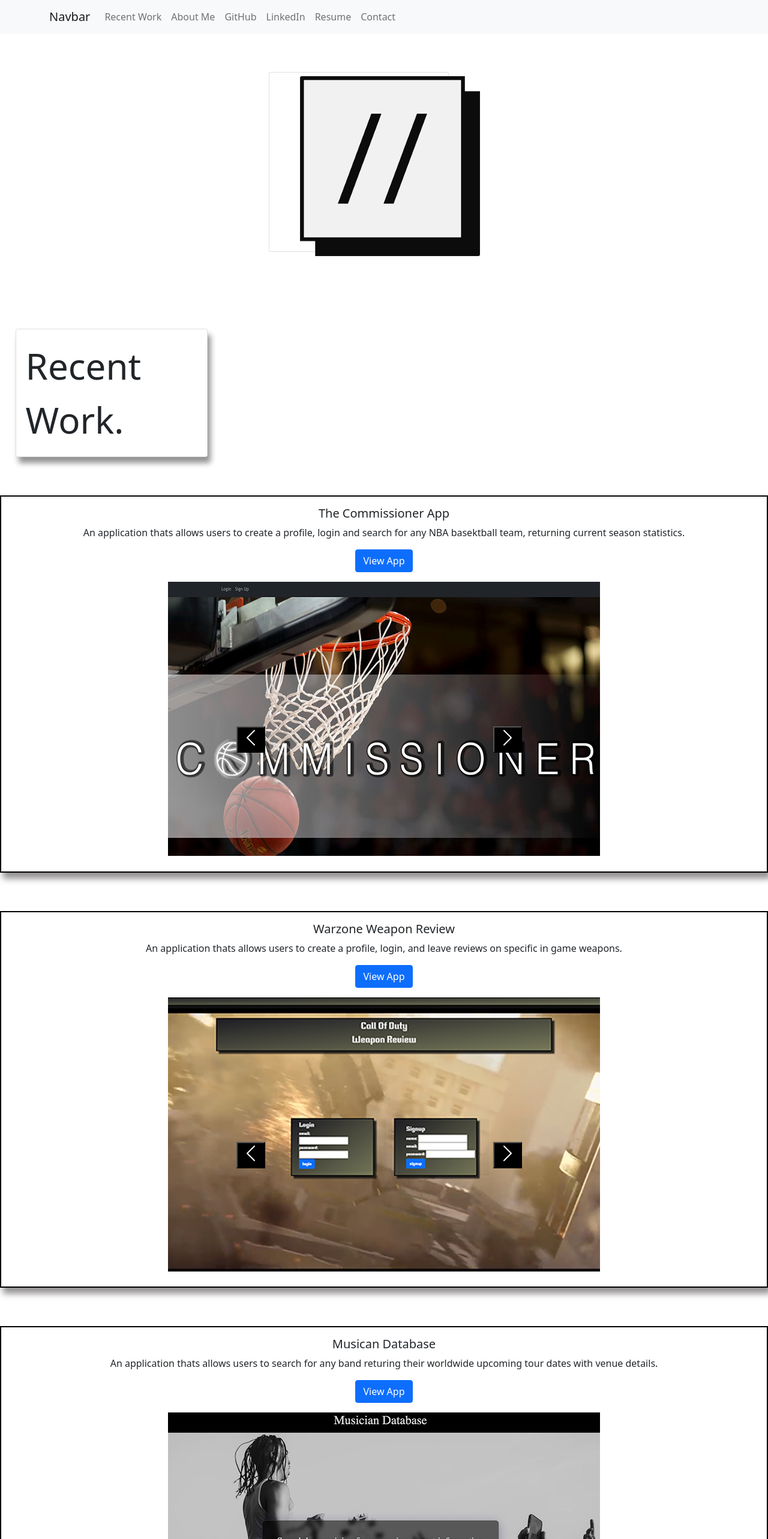
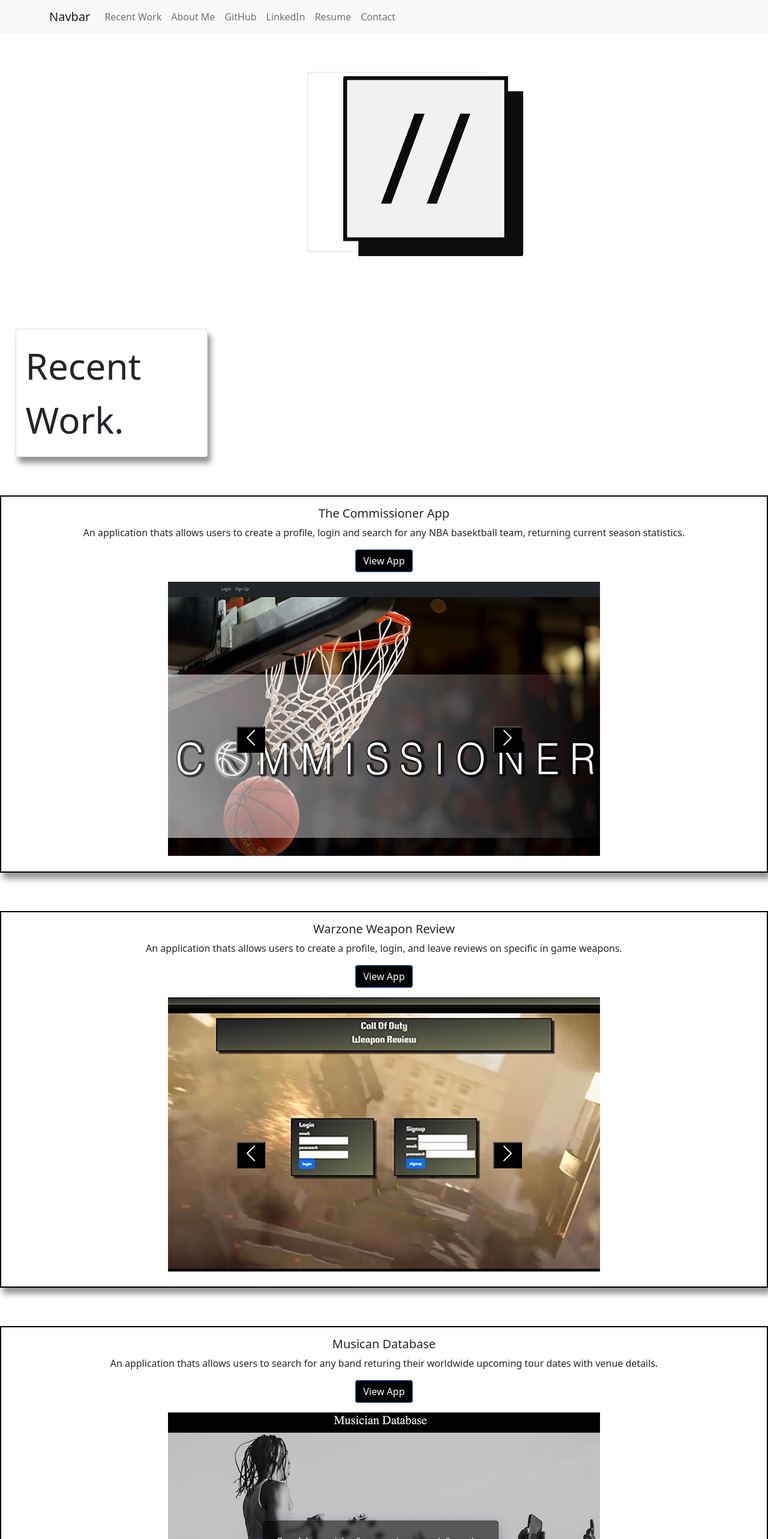
Before and after one commit to JayBarbanel/JayBarbanel_React_Portfolio, a React (Create React App) app: page / in a window 1280 px wide. Shown: the top 2566 px of the page at 60% size. Built offline with nearby package versions, Linux system fonts and the light colour scheme.

Commit message:
nav bar is now functional, added form on contact me section

```diff
--- a/package.json
+++ b/package.json
@@ -3,6 +3,9 @@
   "version": "0.1.0",
   "private": true,
   "dependencies": {
+    "@fortawesome/fontawesome-svg-core": "^1.3.0",
+    "@fortawesome/free-solid-svg-icons": "^6.0.0",
+    "@fortawesome/react-fontawesome": "^0.1.17",
     "@testing-library/jest-dom": "^5.16.1",
     "@testing-library/react": "^12.1.2",
     "@testing-library/user-event": "^13.5.0",
--- a/src/App.css
+++ b/src/App.css
@@ -13,7 +13,7 @@
 align-items: center;
 justify-content: center;
 display: flex;
-margin-left: 35%;
+margin-left: 40%;
 margin-top: 5%;
 
 }
@@ -68,6 +68,9 @@ margin-top: 5%;
   height:300px;
 }
 
+#sub-btn{
+  margin-top: 17px;
+}
 
 
 @media (prefers-reduced-motion: no-preference) {
--- a/src/components/About.js
+++ b/src/components/About.js
@@ -6,6 +6,7 @@ import "./Warzone.css"
 function About (){
     return (
         <div class="About w-100">
+          <element id="aboutme"/>
   <div class="card-body">
     <p class="about-text">For the past several years, I worked in the photography industry as an Agent and Producer <br/>
     to some of Los Angeles' and New Yorks' top photographers and directors.<br/>
--- a/src/components/Commissioner.js
+++ b/src/components/Commissioner.js
@@ -9,10 +9,11 @@ import "./Warzone.css"
 function Commissioner() {
     return (
         <div class="cardWZ">
-             <div class="card-body">
+          <element id="recentwork"/>
+        <div class="card-body">
     <h5 class="card-title">The Commissioner App</h5>
     <p class="card-text">An application thats allows users to create a profile, login and search for any NBA basektball team, returning current season statistics.</p>
-    <a href="https://peaceful-cliffs-88132.herokuapp.com/" class="btn btn-primary">View App</a>
+    <a id="view" href="https://peaceful-cliffs-88132.herokuapp.com/" class="btn btn-primary">View App</a>
   </div>
         <div id="carouselExampleControlsNoTouching1" class="carousel slide" data-bs-touch="false" data-bs-interval="false">
   <div class="carousel-inner">
--- a/src/components/MusicianDB.js
+++ b/src/components/MusicianDB.js
@@ -11,7 +11,7 @@ function MusicianDB () {
              <div class="card-body">
     <h5 class="card-title">Musican Database</h5>
     <p class="card-text">An application thats allows users to search for any band returing their worldwide upcoming tour dates with venue details.</p>
-    <a href="https://jaybarbanel.github.io/Musicain_Database/ " class="btn btn-primary">View App</a>
+    <a id="view" href="https://jaybarbanel.github.io/Musicain_Database/ " class="btn btn-primary">View App</a>
   </div>
         <div id="carouselExampleControlsNoTouching3" class="carousel slide" data-bs-touch="false" data-bs-interval="false">
   <div class="carousel-inner">
--- a/src/components/NavBar.js
+++ b/src/components/NavBar.js
@@ -12,12 +12,12 @@ return (
     <Container>
     <Navbar.Brand href="#home">Navbar</Navbar.Brand>
     <Nav className="me-auto">
-      <Nav.Link href="#home">Recent Work</Nav.Link>
-      <Nav.Link href="#features">About Me</Nav.Link>
+      <Nav.Link href="#recentwork">Recent Work</Nav.Link>
+      <Nav.Link href="#aboutme">About Me</Nav.Link>
       <Nav.Link href="https://github.com/JayBarbanel">GitHub</Nav.Link>
       <Nav.Link href="https://www.linkedin.com/in/j-b-29201132/">LinkedIn</Nav.Link>
       <Nav.Link href="#pricing">Resume</Nav.Link>
-      <Nav.Link href="#pricing">Contact</Nav.Link>
+      <Nav.Link href="#contact">Contact</Nav.Link>
     </Nav>
     </Container>
   </Navbar>
--- a/src/components/RecentWork.js
+++ b/src/components/RecentWork.js
@@ -7,6 +7,7 @@ import {
 
 function RecentWork(){
     return (
+
         <Card className="Recent" body>Recent Work.</Card>
     )
 }
--- a/src/components/Touch.js
+++ b/src/components/Touch.js
@@ -2,13 +2,31 @@ import React from 'react'
 
 function Touch () {
     return (
+
+
         <div class ="Touch w-100">
+            <element id="contact"/>
             <div class="card-body">
-            <i class="fa-solid fa-envelope-dot"></i>
+                <div class="mb-3">
+                    <label for="exampleFormControlInput1" class="form-label">Your email address</label>
+                    <input type="email" class="form-control" id="exampleFormControlInput1" placeholder="name@example.com"></input>
+                </div>
+                <div class="mb-3">
+                     <label for="exampleFormControlTextarea1" class="form-label">Message</label>
+                     <textarea class="form-control" id="exampleFormControlTextarea1" rows="3"></textarea>
+                     <button id="sub-btn"type="button" class="btn btn-dark">Submit</button>
+                </div>
+
             </div>
         </div>
+
+
+
+
 
     )
 }
 
+
+
 export default Touch;
--- a/src/components/Warzone.css
+++ b/src/components/Warzone.css
@@ -17,6 +17,10 @@
     top:50%;
     background-color: black;
 
+}
+
+#view{
+   background-color: black;
 }
 
 
--- a/src/components/Warzone.js
+++ b/src/components/Warzone.js
@@ -12,7 +12,7 @@ function Warzone () {
              <div class="card-body">
     <h5 class="card-title">Warzone Weapon Review</h5>
     <p class="card-text">An application thats allows users to create a profile, login, and leave reviews on specific in game weapons.</p>
-    <a href="https://nameless-plains-70878.herokuapp.com/login " class="btn btn-primary">View App</a>
+    <a id="view" href="https://nameless-plains-70878.herokuapp.com/login " class="btn btn-primary">View App</a>
   </div>
         <div id="carouselExampleControlsNoTouching" class="carousel slide" data-bs-touch="false" data-bs-interval="false">
   <div class="carousel-inner">
```
Also changed, not shown: 1 other file (tests, documents, lock files or other folders).
